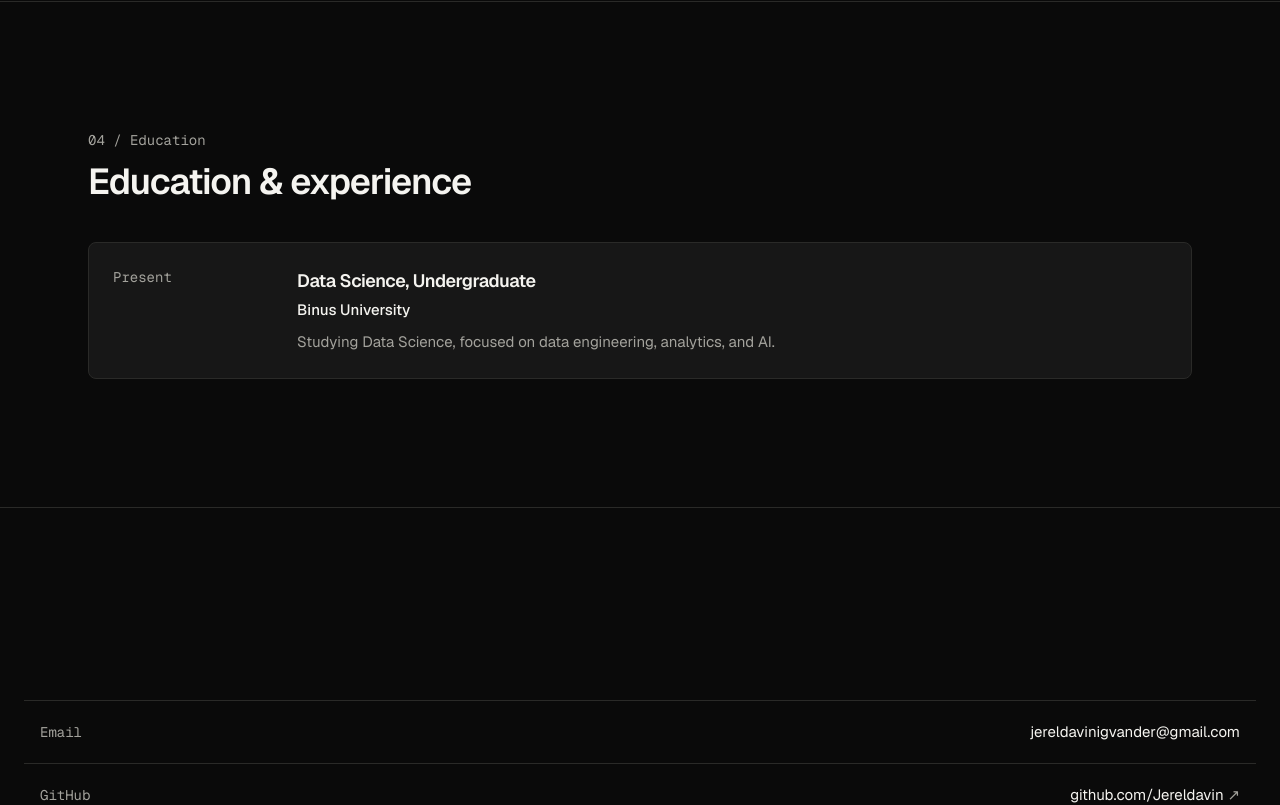
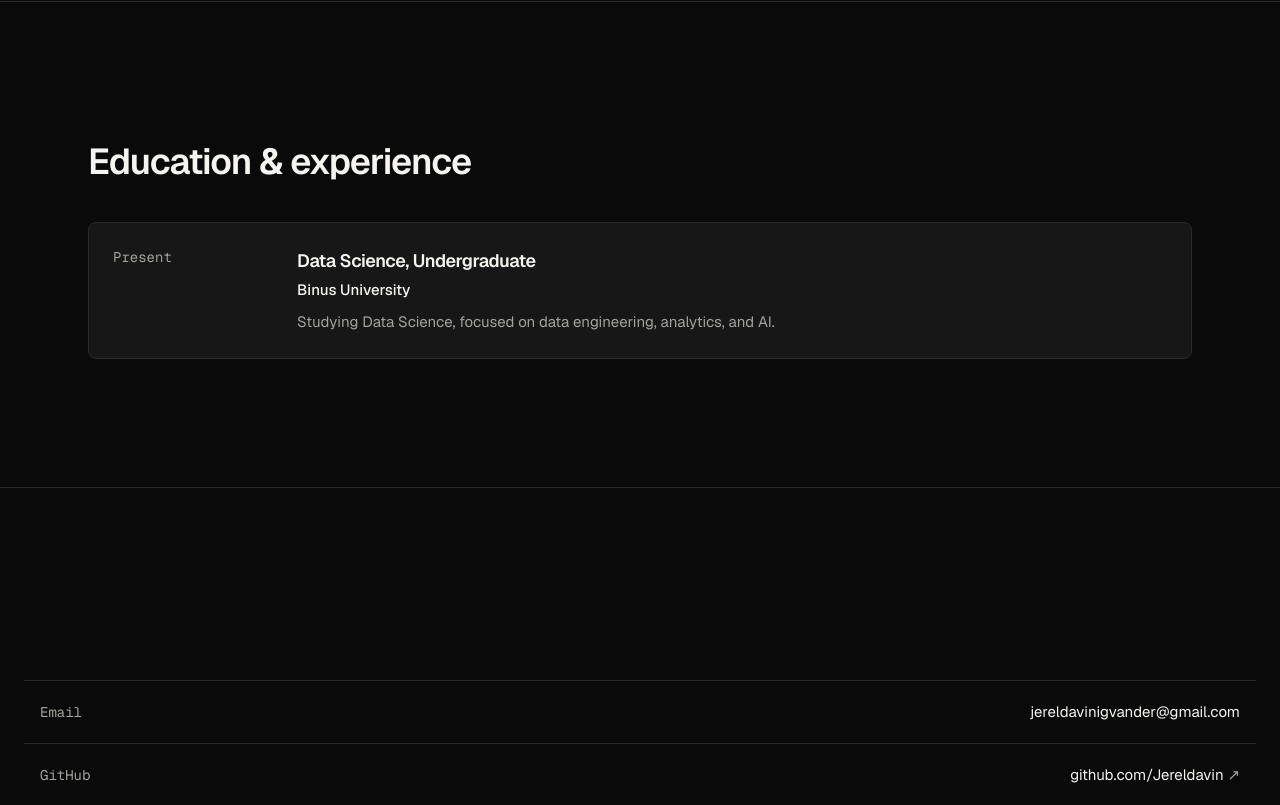
Before and after one commit to jfoui/portfolio, a Next.js app: page / in a window 1280 px wide. Shown: the part 3880-4685 px from the top of the page. Built offline with nearby package versions, Linux system fonts and the light colour scheme.

Commit message:
Remove 04 / Education section number label

```diff
--- a/src/components/Education.tsx
+++ b/src/components/Education.tsx
@@ -4,7 +4,6 @@ export default function Education() {
   return (
     <section id="education" className="border-b border-line">
       <div className="mx-auto w-full max-w-6xl px-6 py-24 sm:py-32">
-        <p className="font-mono text-sm text-muted">04 / Education</p>
         <h2 className="mt-3 text-3xl font-semibold tracking-tight sm:text-4xl">
           Education &amp; experience
         </h2>
```
